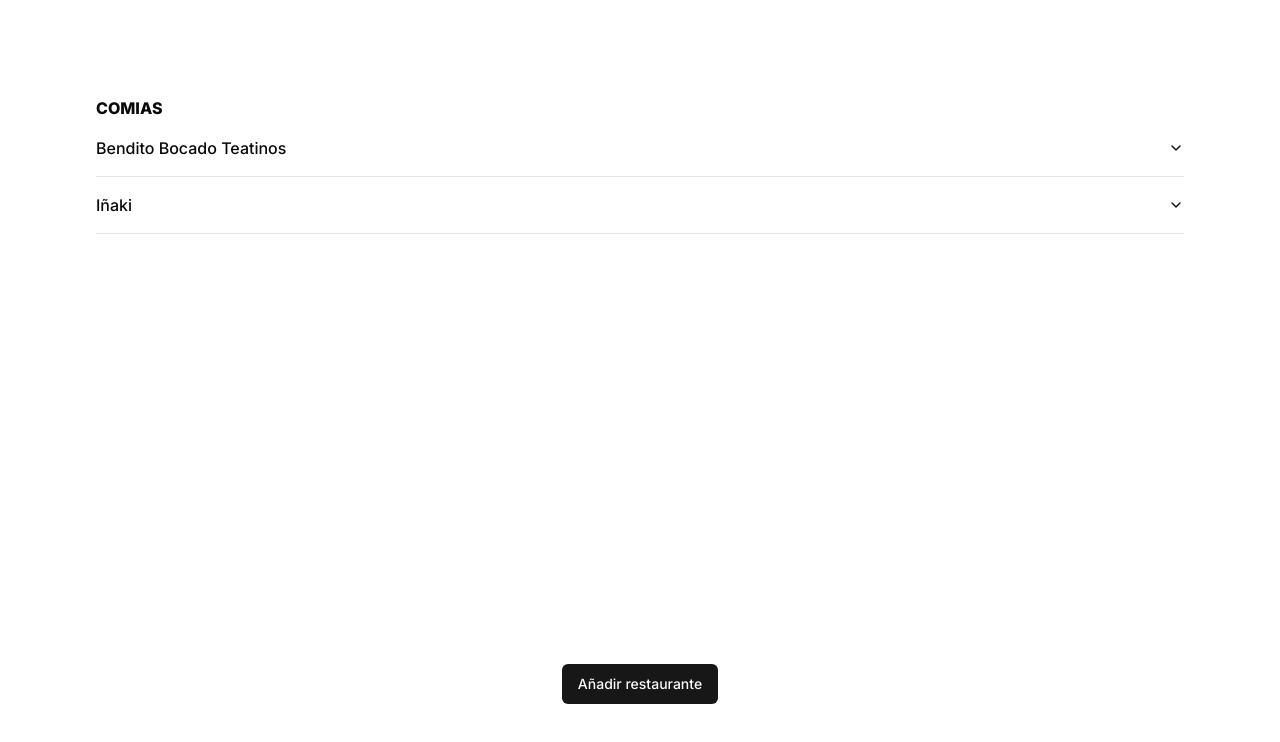
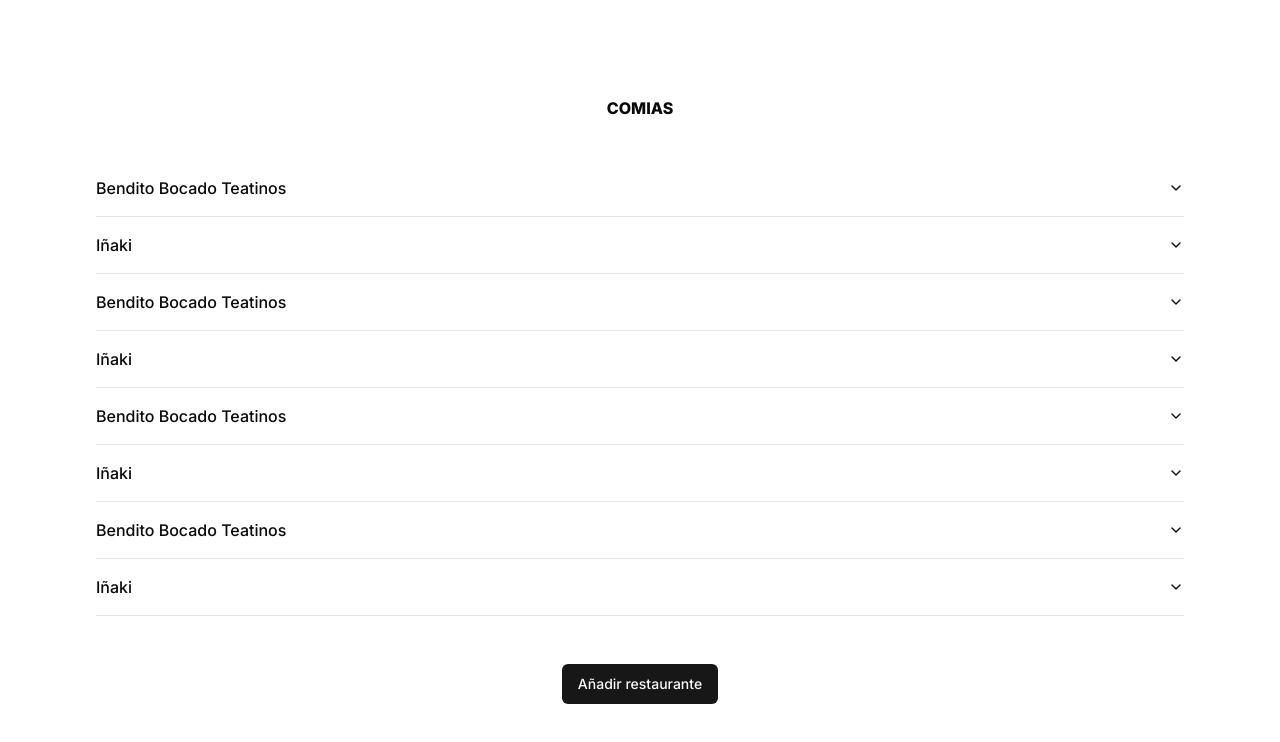
Before and after one commit to adrivs/comias, a Next.js app: page / in a window 1280 px wide. Shown: the top 742 px of the page. Built offline with nearby package versions, Linux system fonts and the light colour scheme.

Commit message:
Fix layout

```diff
--- a/src/app/page.tsx
+++ b/src/app/page.tsx
@@ -39,15 +39,15 @@
   ]
 
   return (
-    <main className="flex min-h-screen flex-col items-center justify-between p-24">
-      <div className="w-full">
-        <h1 className="font-extrabold">COMIAS</h1>
-        <Accordion type="single" collapsible >
+    <main className="flex flex-col h-screen items-center justify-between p-24 gap-10">
+      <h1 className="font-extrabold">COMIAS</h1>
+      <div className="w-full flex-1 overflow-y-auto">
+        <Accordion type="single" collapsible className="">
           {
-            comias.map((comia) => {
+            [...comias, ...comias, ...comias, ...comias, ...comias, ...comias, ...comias].map((comia, index) => {
               return (
                 <>
-                  <AccordionItem value={comia.id} key={comia.id}>
+                  <AccordionItem value={String(index)} key={index}>
                     <AccordionTrigger>
                       <div className="flex gap-10">
                         {comia.name}
@@ -63,7 +63,9 @@
           }
         </Accordion>
       </div>
-      <Button>Añadir restaurante</Button>
+      <div>
+        <Button>Añadir restaurante</Button>
+      </div>
     </main>
   );
 }
```
